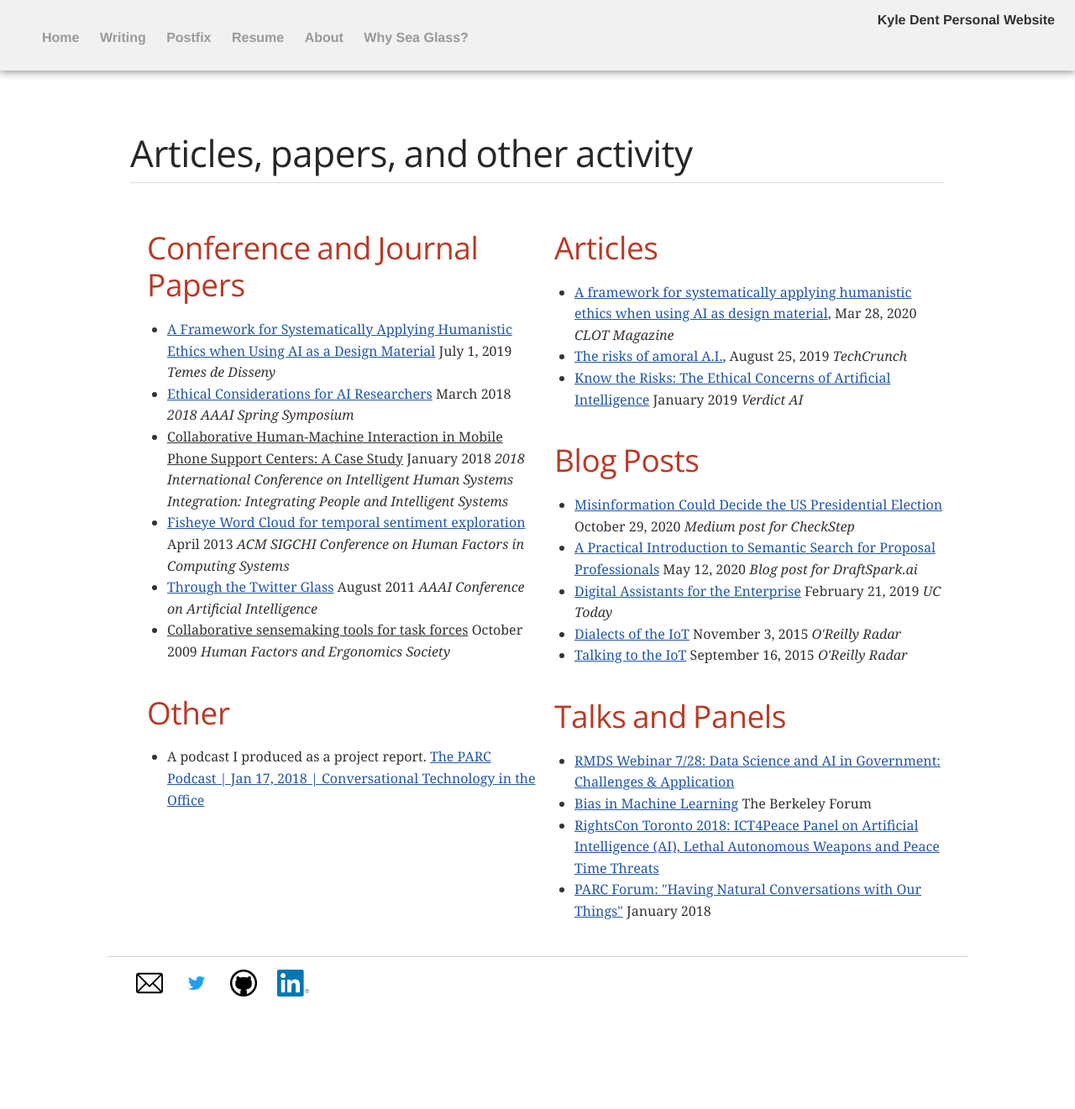
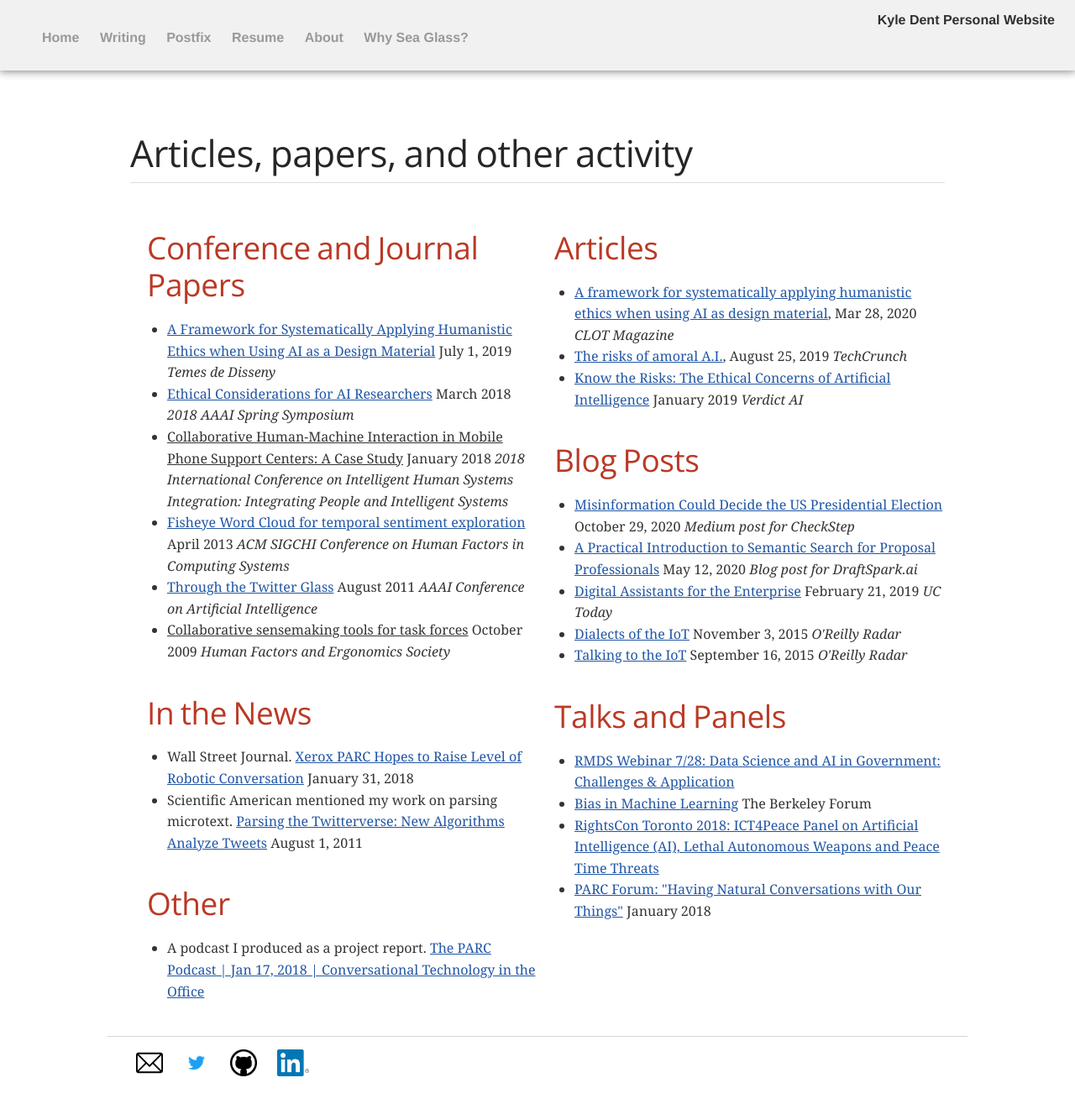
Before and after one commit to kdent/kdent.github.io, a Jekyll site: the page built from writing.html, in a window 1280 px wide and 1343 px high. Shown: the top 1321 px of the window at 84% size. Built offline with Jekyll 4.4.1, drawn with Linux system fonts in a browser that asks for light colours; some web fonts are replaced.

Commit message:
Adding mentions in the news.

```diff
--- a/writing.html
+++ b/writing.html
@@ -30,6 +30,12 @@ title: Kyle Dent - Writing
 <li><a href="http://dl.acm.org/citation.cfm?id=2468673">Fisheye Word Cloud for temporal sentiment exploration</a> April 2013 <i>ACM SIGCHI Conference on Human Factors in Computing Systems</i></li>
 <li><a href="https://www.aaai.org/ocs/index.php/WS/AAAIW11/paper/view/3869">Through the Twitter Glass</a> August 2011 <i>AAAI Conference on Artificial Intelligence</i></li>
 <li><u>Collaborative sensemaking tools for task forces</u> October 2009 <i>Human Factors and Ergonomics Society</i></li>
+</ul>
+
+<h2>In the News</h2>
+<ul>
+<li>Wall Street Journal. <a href="https://blogs.wsj.com/cio/2018/01/31/xeroxs-parc-wants-to-evolve-virtual-assistant-conversational-skills/">Xerox PARC Hopes to Raise Level of Robotic Conversation</a> January 31, 2018
+<li>Scientific American mentioned my work on parsing microtext. <a href="https://www.scientificamerican.com/article/parsing-the-twitterverse/">Parsing the Twitterverse: New Algorithms Analyze Tweets</a> August 1, 2011
 </ul>
 
 <h2>Other</h2>
```
